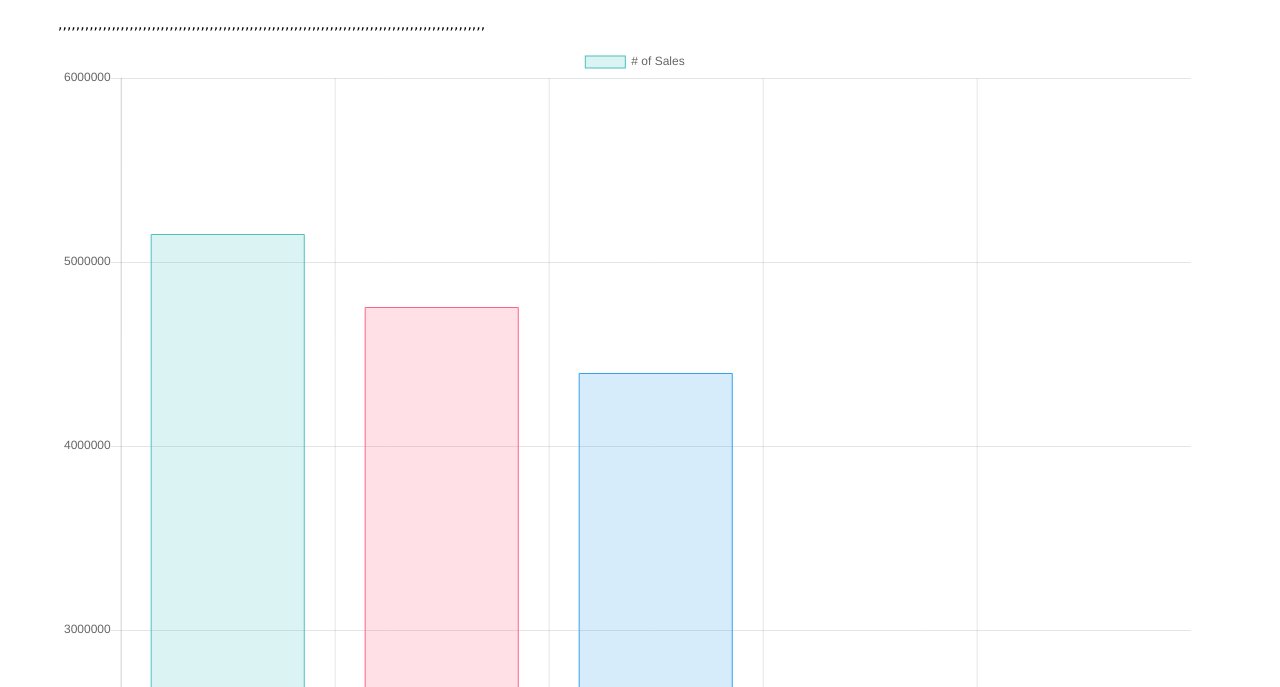
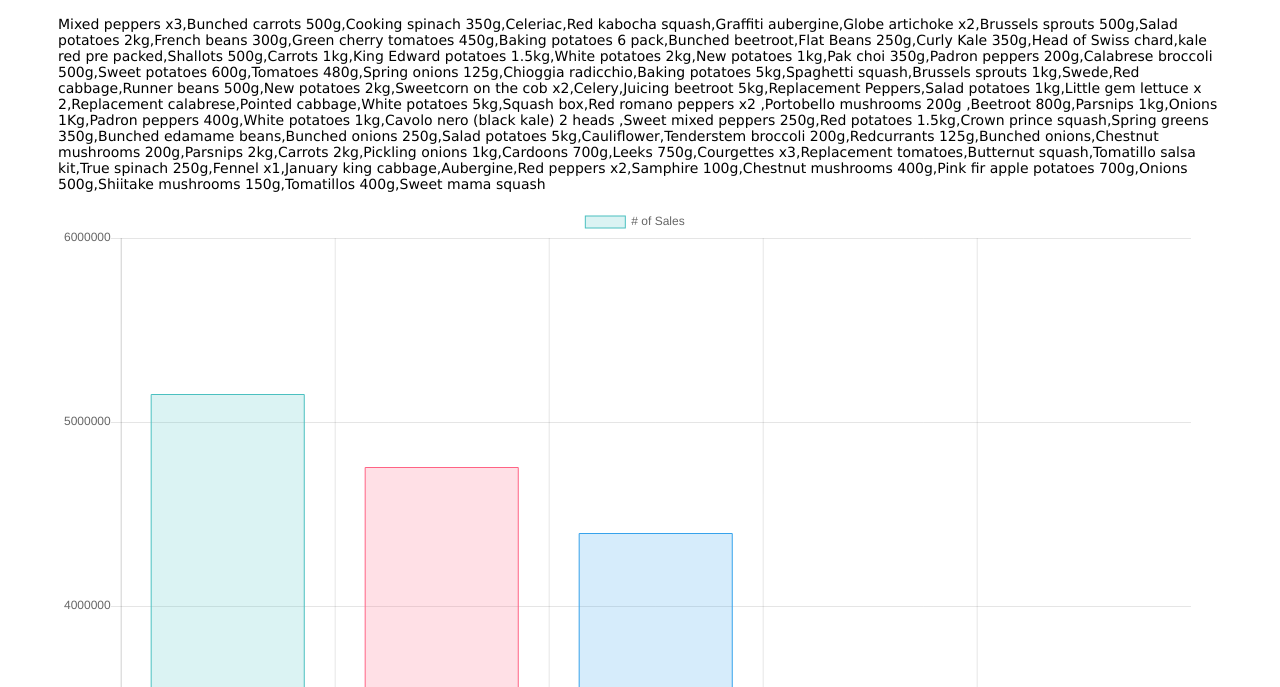
Before and after one commit to Equinurmae/bloodyTest, a plain HTML site: page index.html in a window 1280 px wide. Shown: the part 113-800 px from the top of the page. Drawn offline with Linux system fonts and the light colour scheme.

Commit message:
Update index.html

```diff
--- a/index.html
+++ b/index.html
@@ -104,7 +104,7 @@
                     return sliced;
                 }
 
-                document.getElementById("test").innerHTML = getNthValues(getArray(sourceData.Veg)).toString();
+                document.getElementById("test").innerHTML = getNthValues(getArray(sourceData.Veg), 0, 10).toString();
 
                 // TODO: Build data visualisation
                 var ctx = document.getElementById("dataChart").getContext('2d');
```
